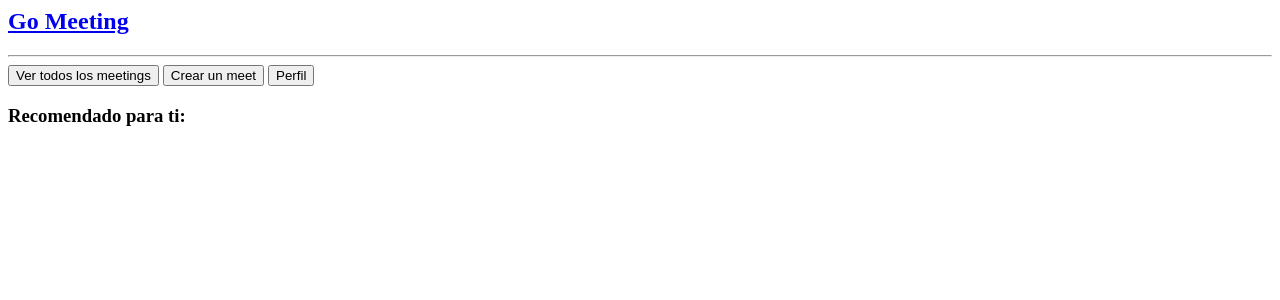
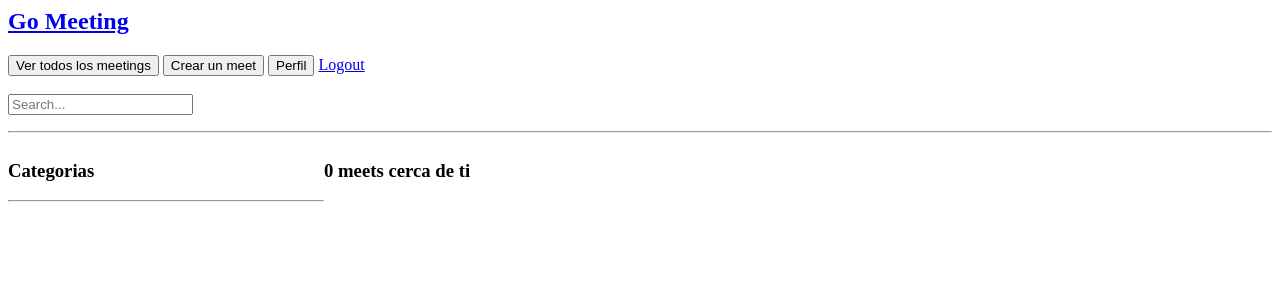
Before and after one commit to pleasejelpme/cultural-meeting, a Django app: page / in a window 1280 px wide. Shown: the top 300 px of the page. Run offline with Django 3.2, Linux system fonts and the light colour scheme; the visitor is signed in with stand-in values (Sample User, id 1); data that the repository does not hold is empty.

Commit message:
agregada search bar

```diff
--- a/meetings/templates/meetings/detail.html
+++ b/meetings/templates/meetings/detail.html
@@ -1,7 +1,7 @@
 {% extends "base.html" %}
 
 {% block content %}
-
+<div>
 <h2>{{meeting.titulo}}</h2>
 <h5>Descripcion: </h5>{{meeting.descripcion}}
 <h5>Organizador: </h5>{{meeting.host}}
@@ -19,6 +19,6 @@
     {% csrf_token %}
     <input type="submit" value="Unirse">
 </form>
-
+</div>
 
 {% endblock content %}
--- a/meetings/templates/meetings/home.html
+++ b/meetings/templates/meetings/home.html
@@ -1,27 +1,23 @@
 {% extends "base.html" %}
 
 {% block content %}
-
-{% if request.user.is_authenticated %}
-<a href="{% url 'meeting-list' %}"><button>Ver todos los meetings</button></a>
-<a href="{% url 'meeting-create' %}"><button>Crear un meet</button></a>
-<a href="{% url 'perfil-detail' request.user.id%}"><button>Perfil</button></a>
-<h3>Recomendado para ti: </h3>
-<ul>
-{% for meeting in meetings %}
-    <li><a href="{% url 'meeting-detail' meeting.id %}">{{meeting.titulo}}</a></li>
-{% endfor %}
-</ul>
-
-{% else %}
-
-<a href="{% url 'register' %}">Registrarse</a>
-<a href="{% url 'login' %}">Login</a>
-
-{% endif %}
-
-
-
+<div>
+    <h3>Categorias</h3>
+    <hr>
+    {% for categoria in categorias %}
+    <div>
+        <a href="{% url 'home' %}?q={{categoria.categoria}}">{{categoria}}</a>
+    </div>
+    {% endfor %}
+</div>
+<div>
+    <h3>{{meetings_count}} meets cerca de ti </h3>
+    <ul>
+    {% for meeting in meetings %}
+        <li><a href="{% url 'meeting-detail' meeting.id %}">{{meeting.titulo}}</a></li>
+    {% endfor %}
+    </ul>
+</div>
 
 
 {% endblock content %}
--- a/meetings/urls.py
+++ b/meetings/urls.py
@@ -1,15 +1,16 @@
 from django.urls import path
 from .views import (
     MeetingsListView,
-    PreferencesBasedListView,
+    # PreferencesBasedListView,
     # MeetingDetailView,
     MeetingCreateView,
-    meeting_detail_view
+    meeting_detail_view,
+    home_view
 )
 
 urlpatterns = [
     path('meeting/create/', MeetingCreateView.as_view(), name='meeting-create'),
     path('meeting/<int:pk>', meeting_detail_view, name='meeting-detail'),
     path('meetings/', MeetingsListView.as_view(), name='meeting-list'),
-    path('', PreferencesBasedListView.as_view(), name='home'),
+    path('', home_view, name='home'),
 ]
--- a/meetings/views.py
+++ b/meetings/views.py
@@ -4,6 +4,7 @@ from django.contrib.auth.mixins import LoginRequiredMixin
 from django.contrib.auth.decorators import login_required
 from django.views.generic.edit import CreateView, UpdateView
 from django.views.generic import DetailView, ListView, View
+from django.db.models import Q
 
 from profiles.models import Perfil
 from .models import Categoria, Meeting
@@ -50,6 +51,26 @@ class MeetingsListView(ListView):
     context_object_name = 'meetings'
 
 
+def home_view(request):
+    q = request.GET.get('q') if request.GET.get('q') != None else ''
+
+    categorias = Categoria.objects.all()
+    meetings = Meeting.objects.filter(
+        Q(categoria__categoria__icontains = q) |
+        Q(titulo__icontains = q)
+    )
+
+    meeetings_count = meetings.count()
+
+    context = {
+        'categorias':categorias,
+        'meetings':meetings,
+        'meetings_count':meeetings_count
+    }
+
+    return render(request, 'meetings/home.html', context)
+
+
 
 class PreferencesBasedListView(LoginRequiredMixin, ListView):
     model = Meeting
--- a/profiles/urls.py
+++ b/profiles/urls.py
@@ -1,8 +1,9 @@
 from django.urls import path
-from .views import PerfilCreateView, PerfilLoginView, PerfilDetailView
+from .views import PerfilCreateView, PerfilLoginView, PerfilDetailView, logout_user
 
 urlpatterns = [
     path('register/', PerfilCreateView.as_view(), name='register'),
     path('login/', PerfilLoginView.as_view(), name='login'),
+    path('logout/', logout_user, name='logout'),
     path('usuario/<int:pk>', PerfilDetailView.as_view(), name='perfil-detail'),
 ]
--- a/templates/base.html
+++ b/templates/base.html
@@ -7,8 +7,20 @@
 </head>
 <body>
 {% include "navbar.html" %}
+
+
+<style>
+    .base-container{
+        display: grid;
+        grid-template-columns: 1fr 3fr;
+    }
+</style>
+
+<div class="base-container">
+
 {% block content %}
 
 {% endblock content %}
+</div>
 </body>
 </html>
--- a/templates/navbar.html
+++ b/templates/navbar.html
@@ -1,4 +1,20 @@
 <nav>
     <a href="{% url 'home' %}"><h1>Go Meeting</h1></a>
+
+    {% if request.user.is_authenticated %}
+    <a href="{% url 'home' %}"><button>Ver todos los meetings</button></a>
+    <a href="{% url 'meeting-create' %}"><button>Crear un meet</button></a>
+    <a href="{% url 'perfil-detail' request.user.id%}"><button>Perfil</button></a>
+    <a href="{% url 'logout' %}">Logout</a>
+
+    {% else %}
+    <a href="{% url 'register' %}">Registrarse</a>
+    <a href="{% url 'login' %}">Login</a>
+
+    {% endif %}
+    <br><br>
+    <form action="{% url 'home' %}" method="GET">
+        <input type="text" name="q" placeholder="Search...">
+    </form>
     <hr>
 </nav>
```
Also changed, not shown: profiles/views.py (+7 -2 lines).
